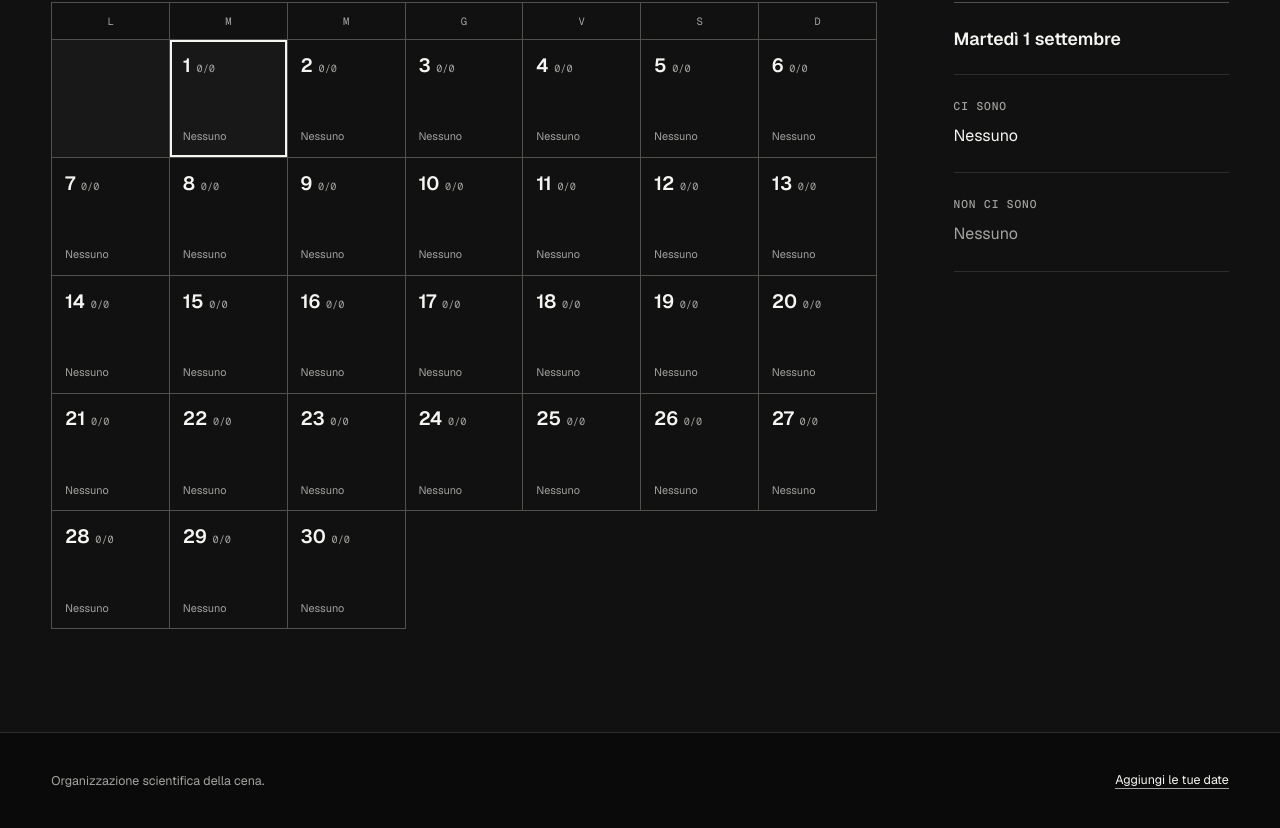
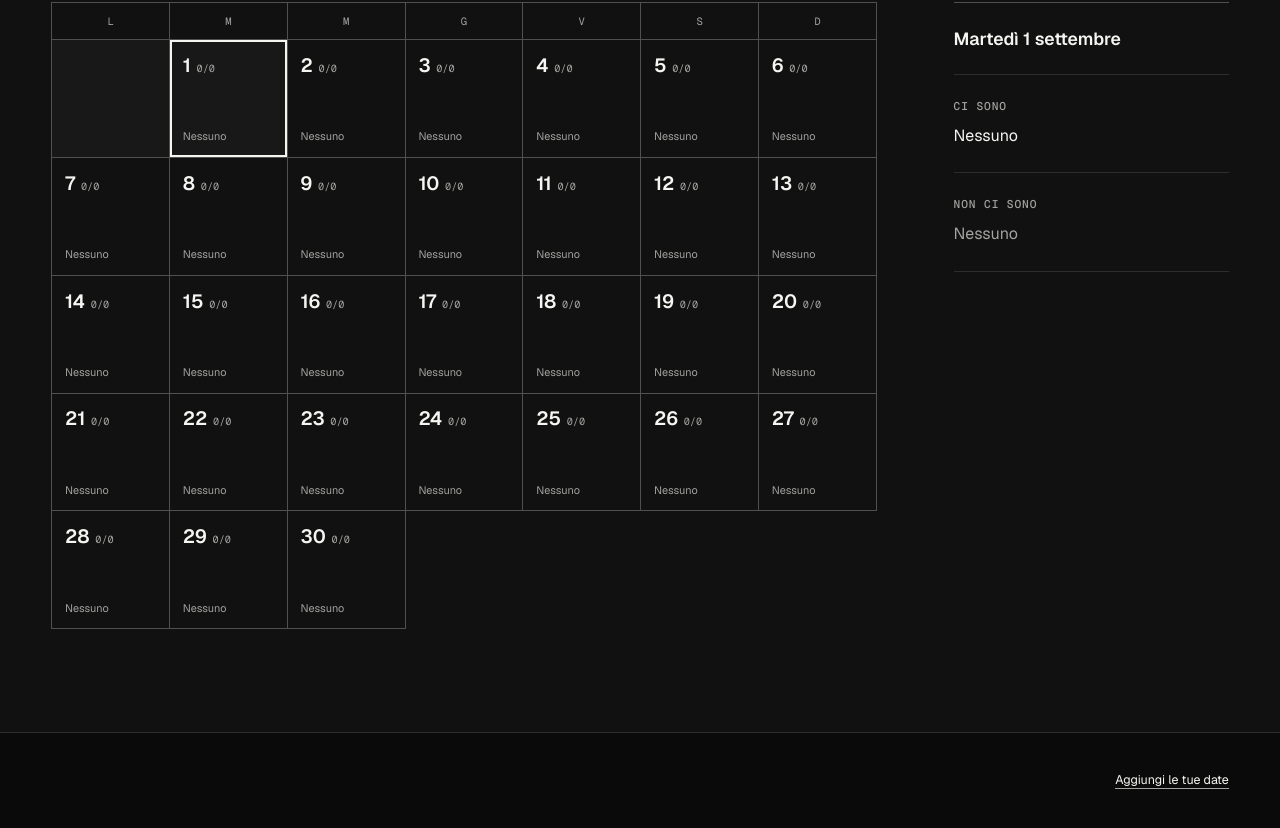
Before and after one commit to oreogano9/pianocena, a Next.js app: page / in a window 1280 px wide. Shown: the part 1509-2337 px from the top of the page. Built offline with nearby package versions, Linux system fonts and the light colour scheme.

Commit message:
Simplify planner footer

```diff
--- a/app/globals.css
+++ b/app/globals.css
@@ -605,7 +605,7 @@ footer {
   padding: 1.5rem var(--page-padding);
   display: flex;
   align-items: center;
-  justify-content: space-between;
+  justify-content: flex-end;
   gap: 1.5rem;
   border-top: 1px solid var(--line);
   color: var(--muted);
--- a/components/cena-planner.tsx
+++ b/components/cena-planner.tsx
@@ -338,7 +338,6 @@ export function CenaPlanner() {
       </section>
 
       <footer>
-        <span>Organizzazione scientifica della cena.</span>
         <a href="#inizio">Aggiungi le tue date</a>
       </footer>
     </main>
```
